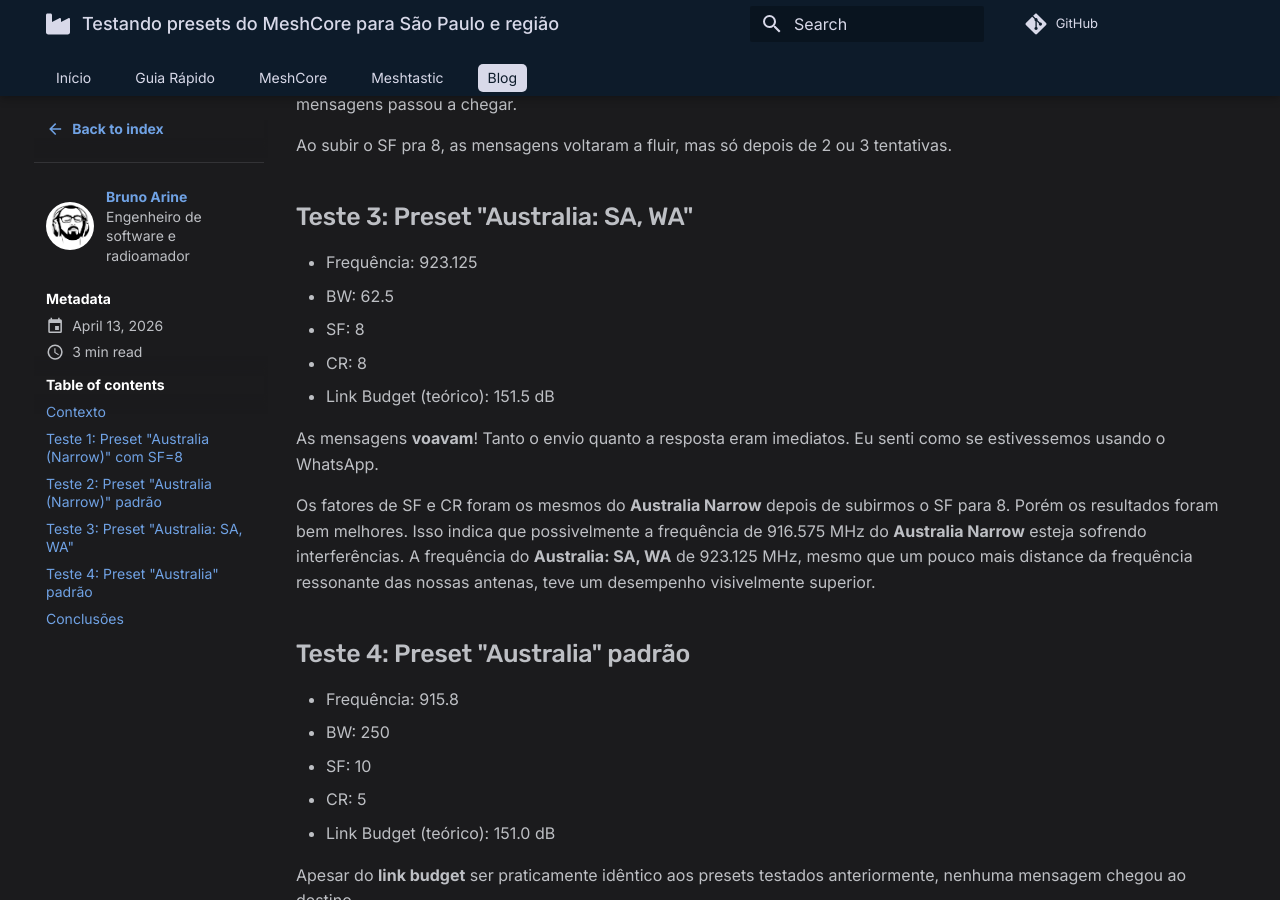
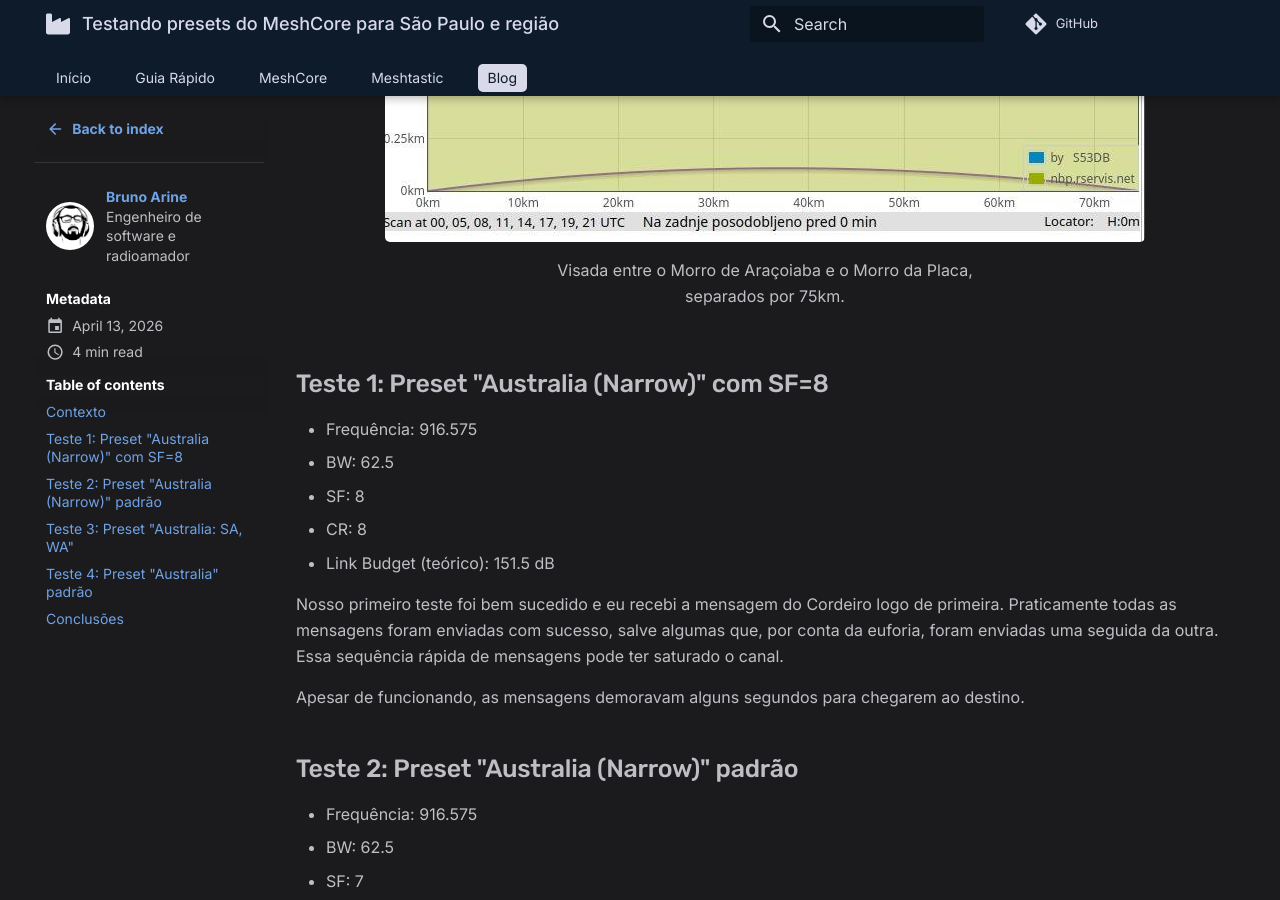
Before and after one commit to MeshSorocaba/meshsorocaba.github.io, an MkDocs documentation site: the page built from docs/blog/posts/testando-presets-do-meshcore-para-sp.md, in a window 1280 px wide and 900 px high, scrolled down 2279 px. Built offline with MkDocs 1.6.1 and Material for MkDocs 9.7.7, drawn with Linux system fonts in a browser that asks for light colours; comment, search, counter and statistics services are not loaded.

Commit message:
Update post image

```diff
--- a/docs/blog/posts/testando-presets-do-meshcore-para-sp.md
+++ b/docs/blog/posts/testando-presets-do-meshcore-para-sp.md
@@ -22,6 +22,13 @@
 /// caption
 Antena magnética no meu carro (à esq.) e a plano-terra feita pelo Cordeiro (à dir.)
 ///
+
+
+![](/img/perfil-aracoiaba-jundiai.jpg)
+/// caption
+Visada entre o Morro de Araçoiaba e o Morro da Placa, separados por 75km.
+///
+
 
 ## Teste 1: Preset "Australia (Narrow)" com SF=8
 - Frequência: 916.575
```
Also changed, not shown: docs/img/perfil-aracoiaba-jundiai.jpg (added).
